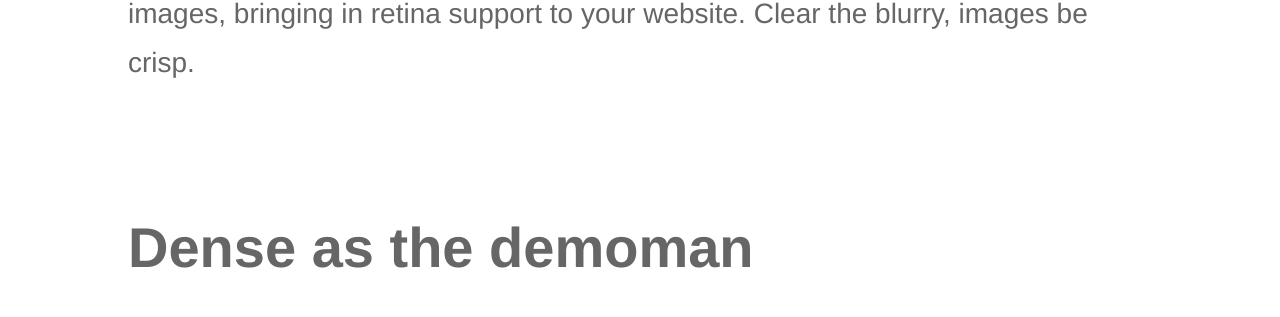
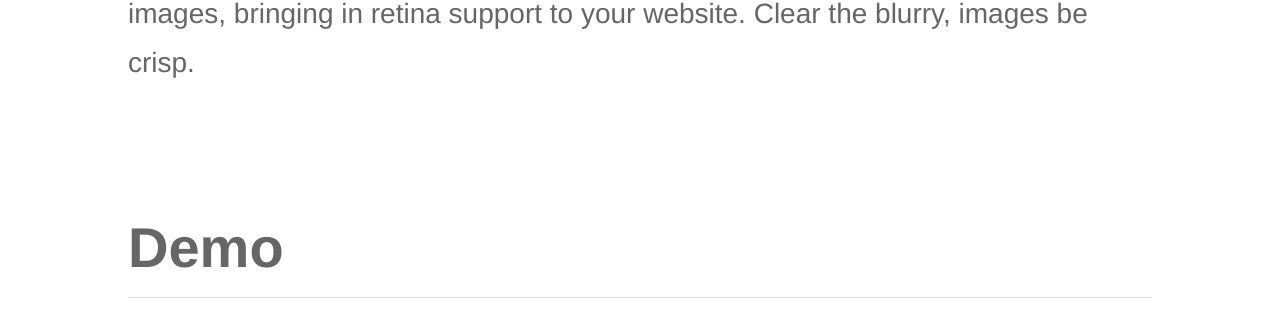
Before and after one commit to gocom/dense, a website: page index.html in a window 1280 px wide. Shown: the part 635-952 px from the top of the page. Drawn offline with nearby package versions, Linux system fonts and the light colour scheme; a web font is replaced by a local one.

Commit message:
Added border under h2.

```diff
--- a/assets/css/main.css
+++ b/assets/css/main.css
@@ -176,6 +176,7 @@ h1 {
 
 h2 {
     font-size: 2em;
+    border-bottom: 1px solid #ddd;
 }
 
 h3 {
--- a/index.html
+++ b/index.html
@@ -26,7 +26,7 @@
 
         <p><b>Dense</b> is a <a href="http://jquery.com">jQuery</a> plugin that offers an easy way to serve device pixel ratio aware images, bringing in retina support to your website. Clear the blurry, images be crisp. </p>
 
-        <h2>Dense as the demoman</h2>
+        <h2>Demo</h2>
 
         <p><img src="img/example.jpg" /></p>
 
```
